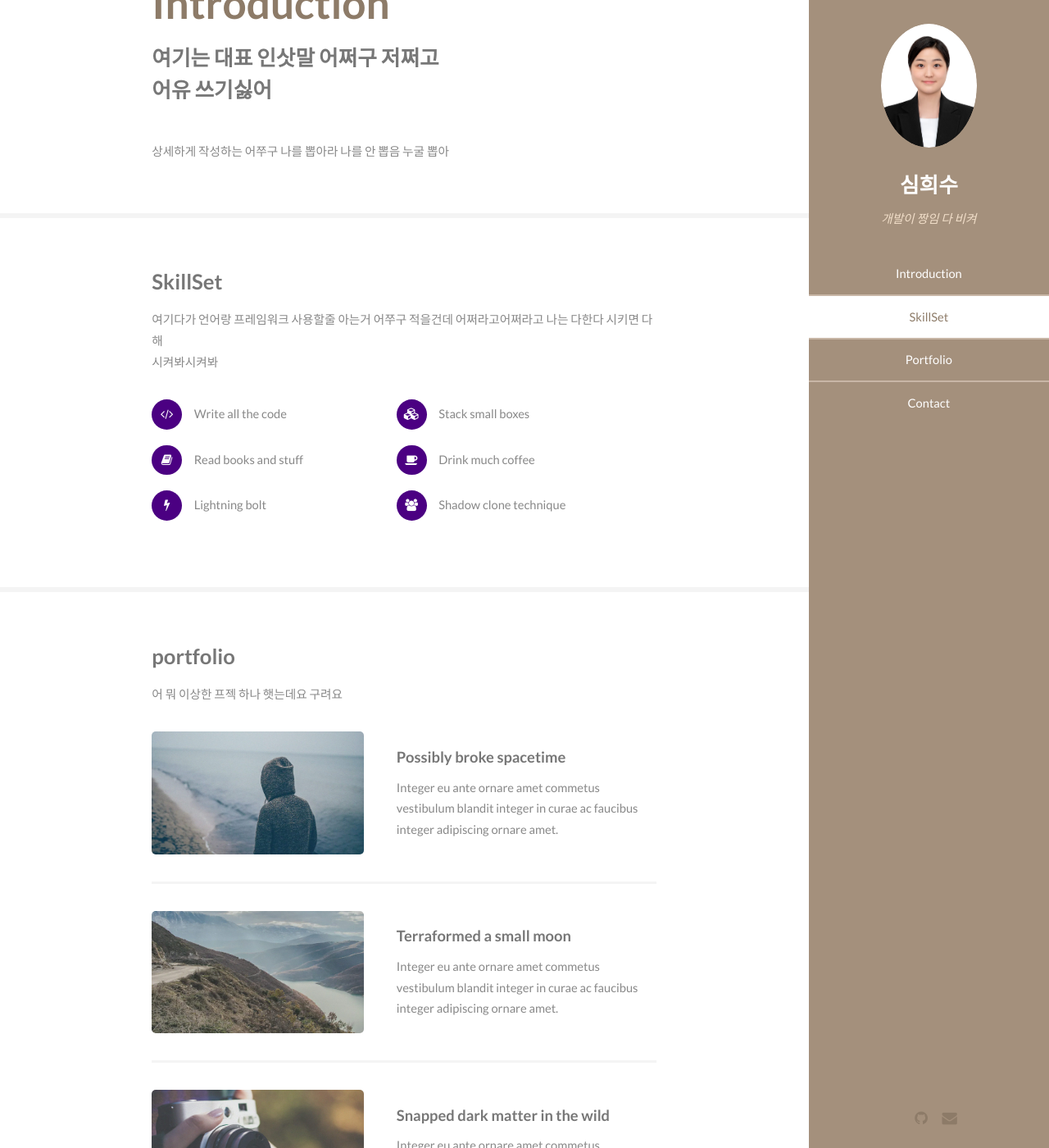
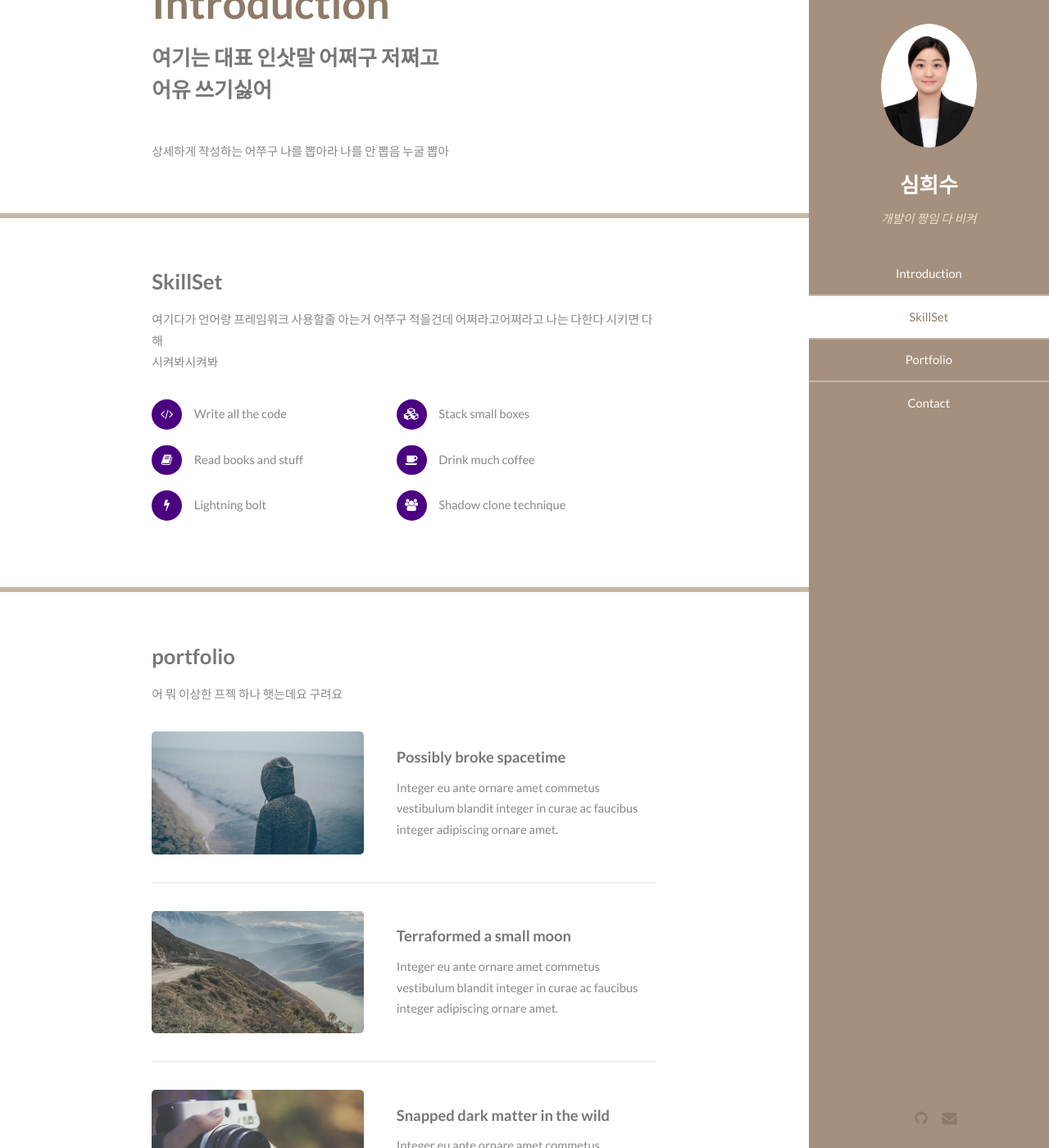
Before and after one commit to CHeessoo/CHeessoo.github.io, a Jekyll site: the page built from index.html, in a window 1280 px wide and 1400 px high, scrolled down 314 px. Shown: the whole window at 82% size. Built offline with Jekyll 4.4.1, drawn with Linux system fonts in a browser that asks for light colours.

Commit message:
Update css

```diff
--- a/css/style.css
+++ b/css/style.css
@@ -1043,7 +1043,7 @@
 /* Main */
 
 	#main > section {
-		border-top: solid 6px #f4f4f4;
+		border-top: solid 6px #C8B6A6;
 	}
 
 		#main > section > .container {
```
